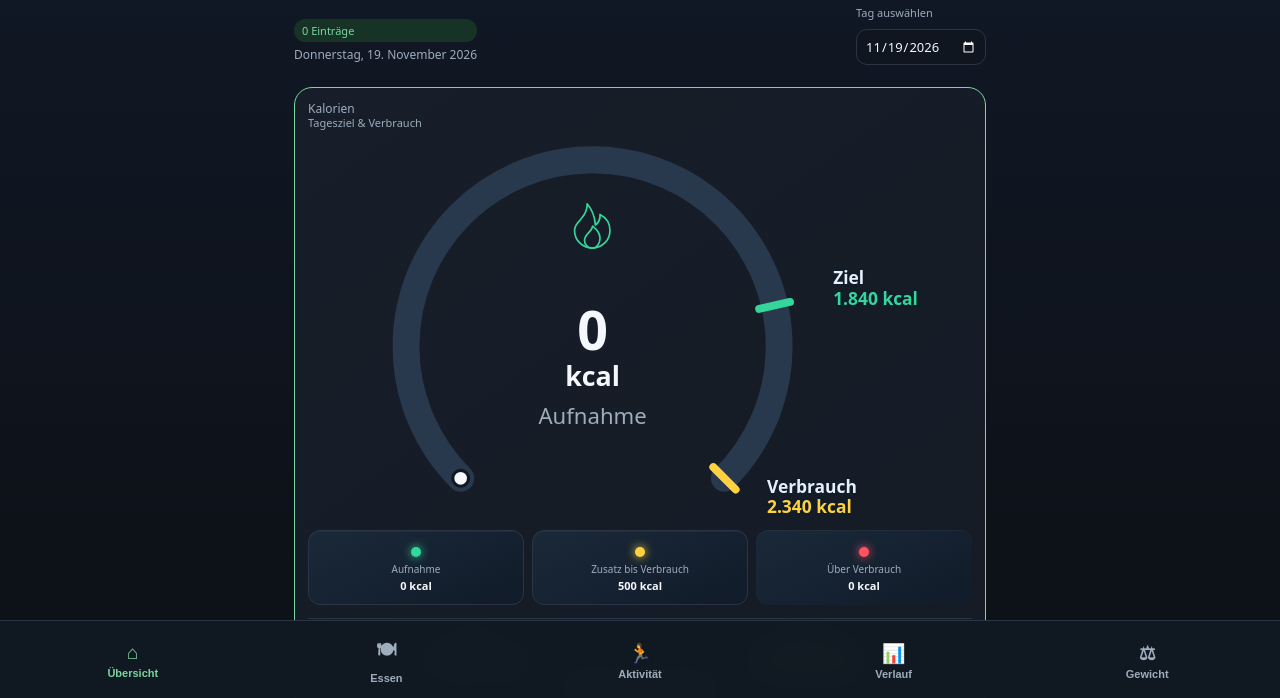
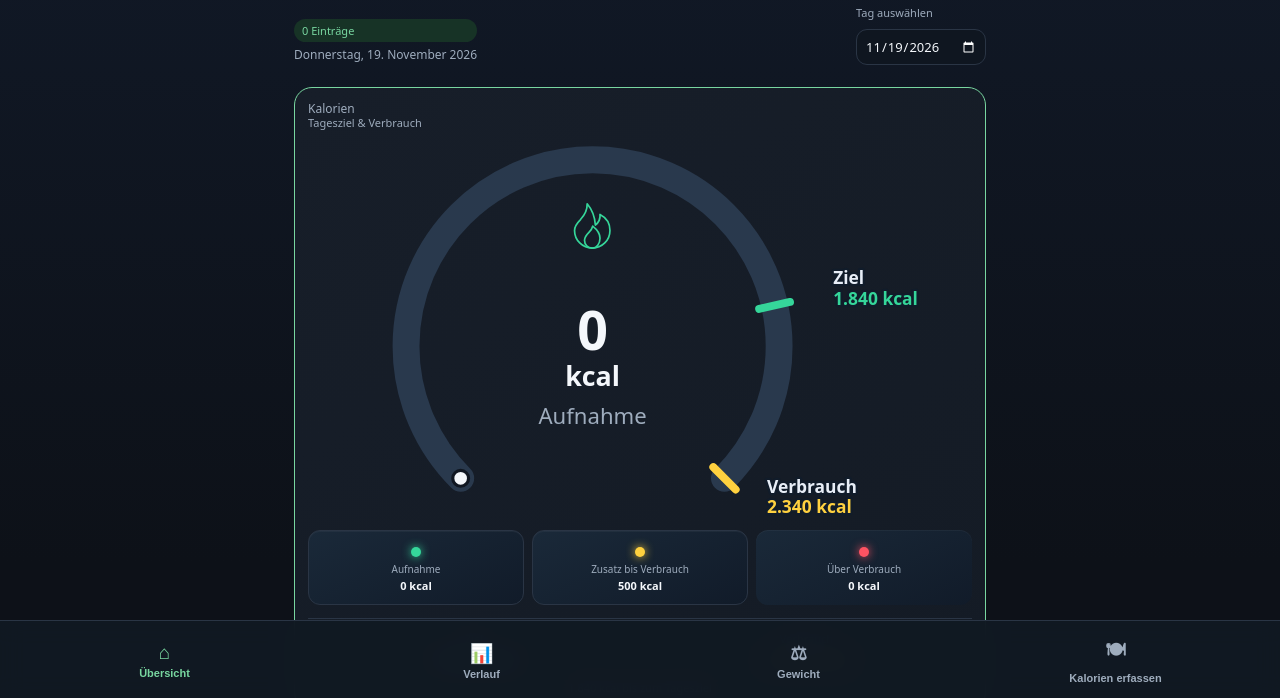
Before and after one commit to prammike/Abnehm-coach-pro, a plain HTML site: page index.html in a window 1280 px wide. Shown: the part 100-798 px from the top of the page. Drawn offline with Linux system fonts and the light colour scheme.

Commit message:
Essen und Aktivität unter Kalorien erfassen zusammenfassen

```diff
--- a/index.html
+++ b/index.html
@@ -264,7 +264,7 @@ button,.button{border:0;border-radius:12px;padding:12px 14px;background:var(--gr
  <div class="notice">Verbrauch = Basis-Gesamtverbrauch plus zusätzliche aktive Trainingskalorien. Fehlende Angaben werden sichtbar markiert und nicht als bestätigte Nullwerte ausgegeben.</div>
  <div style="margin-top:12px"><button class="secondary" onclick="showTab(&quot;settings&quot;,null)">⚙ Einstellungen &amp; Datensicherung</button></div>
 </section>
-<section id="food" class="panel">
+<section id="calories" class="panel">
  <div class="card">
   <h2>🍽️ Mahlzeit erfassen</h2>
   <p class="hint">Trage eine Mahlzeit zunächst mit Beschreibung und geschätzten Nährwerten ein. Die direkte GPT-Fotoanalyse wird nach Einrichtung des sicheren Backend-Dienstes ergänzt.</p>
@@ -280,8 +280,8 @@ button,.button{border:0;border-radius:12px;padding:12px 14px;background:var(--gr
   <button style="width:100%;margin-top:8px" onclick="addMeal()">Mahlzeit speichern</button>
  </div>
  <div class="card"><div class="row"><h2>Mahlzeiten des ausgewählten Tages</h2><span class="sub">Nach Tagesabschnitt gruppiert</span></div><div id="mealList" class="empty">Noch keine Mahlzeiten.</div></div>
-</section>
-<section id="activity" class="panel">
+
+
  <div class="card">
   <h2>🏃 Aktivität erfassen</h2>
   <label>Datum</label><input id="activityDate" type="date" onchange="selectDay(this.value)"><label>Aktivität</label><input id="activityName" placeholder="z. B. Krafttraining, Radfahren, Spaziergang">
@@ -295,6 +295,7 @@ button,.button{border:0;border-radius:12px;padding:12px 14px;background:var(--gr
   <button style="width:100%;margin-top:8px" onclick="addActivity()">Aktivität speichern</button>
  </div>
  <div class="card"><h2>Aktivitäten des ausgewählten Tages</h2><div id="activityList" class="empty">Noch keine Aktivitäten.</div></div>
+
 </section>
 <section id="history" class="panel">
  <div id="historyCount" hidden style="display:none!important"></div><div id="historyDays" hidden style="display:none!important"></div><div id="selectedDayTitle" hidden></div><div id="daySummary" hidden></div><div id="dayEntries" hidden></div>
@@ -371,12 +372,11 @@ button,.button{border:0;border-radius:12px;padding:12px 14px;background:var(--gr
  <div class="card"><h2>KI-Anbindung</h2><div class="notice">GPT ist noch nicht verbunden. Für Fotoanalyse und automatische Beschreibungsauswertung richten wir als nächsten Schritt einen sicheren Backend-Endpunkt ein. Bitte niemals einen OpenAI-API-Schlüssel in dieses Formular oder direkt in die App eintragen.</div></div>
 </section>
 </main>
-<nav class="tabs" style="grid-template-columns:repeat(5,1fr)">
+<nav class="tabs" style="grid-template-columns:repeat(4,1fr)">
  <button class="active" data-tab="dashboard" onclick="showTab('dashboard',this)"><span>⌂</span>Übersicht</button>
- <button data-tab="food" onclick="showTab('food',this)"><span>🍽</span>Essen</button>
- <button data-tab="activity" onclick="showTab('activity',this)"><span>🏃</span>Aktivität</button>
  <button data-tab="history" onclick="showTab('history',this)"><span>📊</span>Verlauf</button>
  <button data-tab="weight" onclick="showTab('weight',this)"><span>⚖</span>Gewicht</button>
+ <button data-tab="calories" onclick="showTab('calories',this)"><span>🍽</span>Kalorien erfassen</button>
 </nav>
 <script>
 const KEY='abnehmCoachPro_v01';
```
